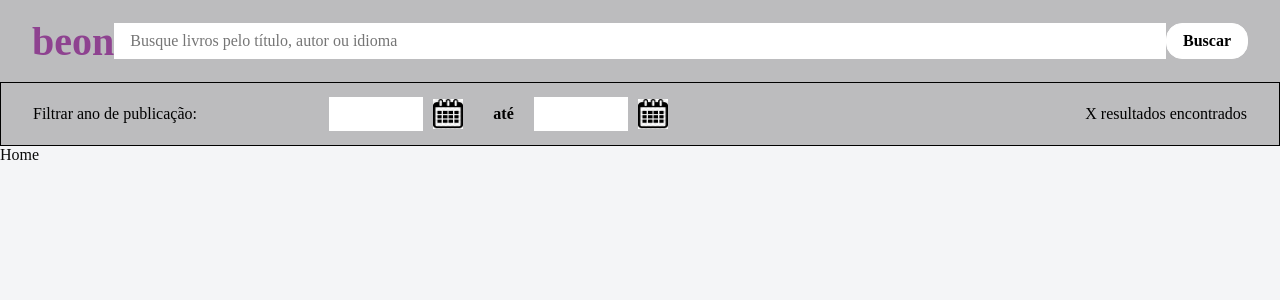
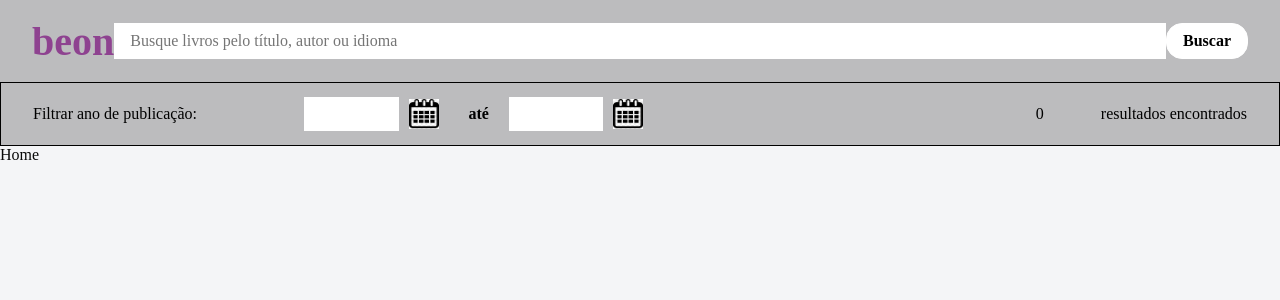
Before and after one commit to rafaelftourinho/beon_desafio, a React (Vite) app in the folder app/frontend/: page / in a window 1280 px wide. Shown: the top 300 px of the page. Built offline with nearby package versions, Linux system fonts and the light colour scheme; no server answers.

Commit message:
feat: modifying button function and add logic for years input

```diff
--- a/app/frontend/src/Provider/MainProvider.tsx
+++ b/app/frontend/src/Provider/MainProvider.tsx
@@ -4,13 +4,19 @@ import MainContext from "../Context/MainContext";
 
 function MainProvider({ children }: any) {
   const [books, setBooks] = useState([]);
-  const [searched, setSearched] = React.useState<any>({});
+  const [bookYears, setBookYears] = useState([]);
+  const [booksFound, setBooksFound] = useState([]);
+  const [searched, setSearched] = React.useState({});
 
   const value = ({
     books,
     setBooks,
     searched,
     setSearched,
+    bookYears,
+    setBookYears,
+    booksFound,
+    setBooksFound,
   });
 
   return (
--- a/app/frontend/src/components/FilterYear.tsx
+++ b/app/frontend/src/components/FilterYear.tsx
@@ -1,9 +1,31 @@
-import React from "react";
+import React, { useContext, useEffect } from "react";
+import MainContext from "../Context/MainContext";
 
 import './FilterYear.css';
 import img from '../assets/calendar.jpg';
 
 const FilterYear = () => {
+  const context: any = useContext(MainContext);
+  const { bookYears, setBookYears, booksFound, searched, books } = context;
+  const [year, setYear] = React.useState({
+    yearStart: '',
+    yearEnd: '',
+  });
+
+  useEffect(() => {
+    setBookYears([year.yearStart, year.yearEnd]);
+
+  }, [year.yearStart, year.yearEnd]);
+
+  // const onChangeYear = async(event: React.ChangeEvent<HTMLInputElement>) => {
+  //   setYear({ ...year, yearStart: event.target.value });
+  //   await setBookYears([year.yearStart, year.yearEnd]);
+  //   setYear({
+  //     yearStart: '',
+  //     yearEnd: '',
+  //   });
+  // };
+
   return (
     <div className="filter">
       <span>
@@ -13,6 +35,8 @@ const FilterYear = () => {
         <input
           type="text"
           className="input-date"
+          value={ year.yearStart }
+          onChange={ (event) => setYear({ ...year, yearStart: event.target.value }) }
         />
         <img src={img} className="calendar"/>
         <span className="control-span">
@@ -21,12 +45,16 @@ const FilterYear = () => {
         <input
           type="text"
           className="input-date"
+          value={ year.yearEnd }
+          onChange={ (event) => setYear({ ...year, yearEnd: event.target.value }) }
         />
         <img src={img} className="calendar"/>
       </div>
-      <span>
-        X resultados encontrados
-      </span>
+        { booksFound.length > 0 ? booksFound.length : searched.length &&
+          <span>{`${booksFound.length || searched.length}`}</span>
+          || <span>{`${books.length}`}</span>
+        }
+        <span>resultados encontrados</span>
     </div>
   )
 }
--- a/app/frontend/src/components/Navbar.tsx
+++ b/app/frontend/src/components/Navbar.tsx
@@ -7,7 +7,7 @@ import './Navbar.css'
 
 const Navbar = () => {
   const context: any = useContext(MainContext);
-  const { books, setBooks, searched, setSearched } = context;
+  const { books, setBooks, searched, setSearched, bookYears, setBooksFound } = context;
 
   const [search, setSearch] = React.useState<string>('');
 
@@ -22,19 +22,30 @@ const Navbar = () => {
     }
   }
 
-  console.log('search', search);
   const getSearchedBooks = useCallback(async () => {
+    if (bookYears[0] === '' && bookYears[1] === '' || !searched) {
       try {
         const response = await booksFetch.get(`/title/${search}`);
         const { data } = response;
 
         await setSearched(data);
         setSearch('');
+        await setBooksFound('');
       } catch (error) {
         console.log(error);
       }
-  }, [search]);
-  console.log('searched', searched);
+    } else {
+      try {
+        const response = await booksFetch.get(`/year/${bookYears[0]}/${bookYears[1]}`);
+        const { data } = response;
+
+        await setBooksFound(data);
+        await setSearched('');
+      } catch (error) {
+        console.log(error);
+      }
+    }
+  }, [search, bookYears]);
 
   useEffect(() => {
     getBooks();
```
Lines whose indentation alone changed are shown as unchanged.
